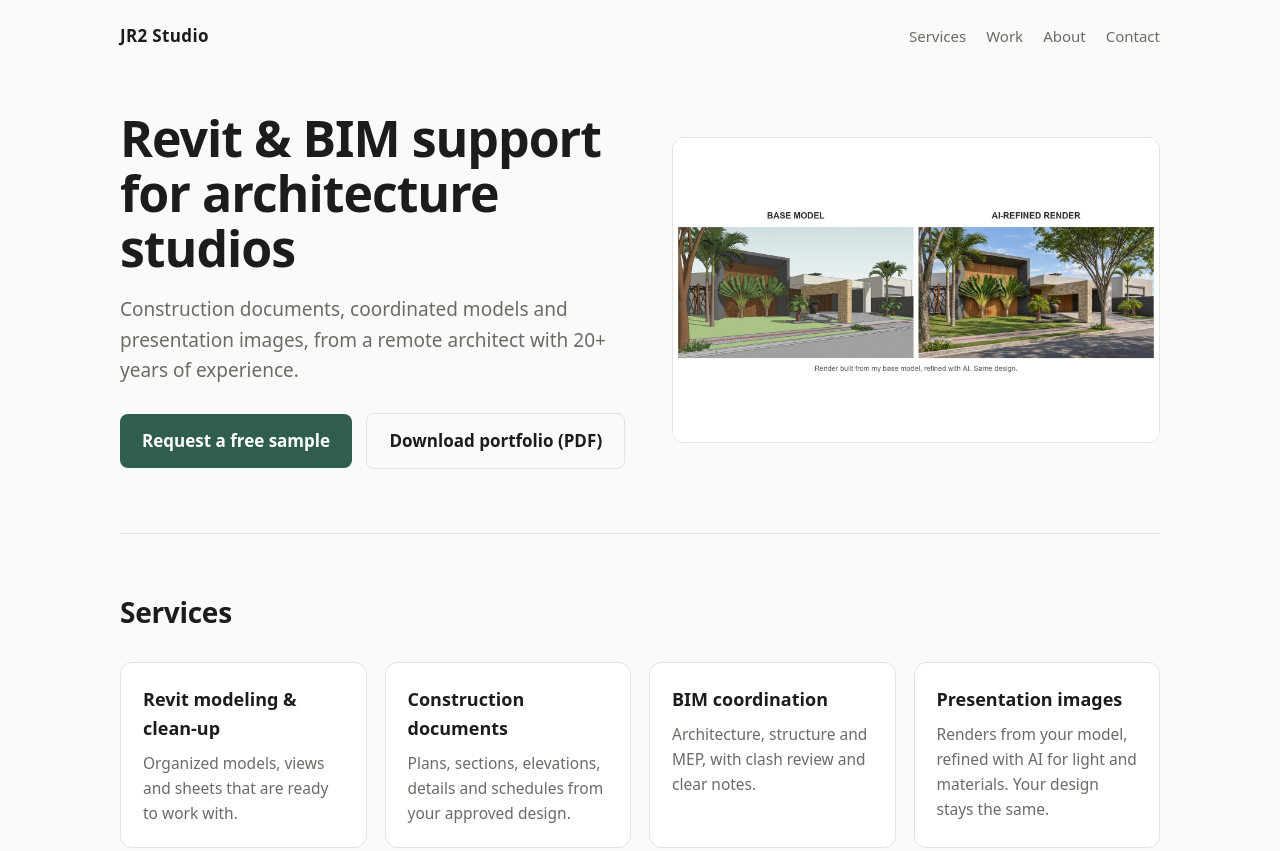
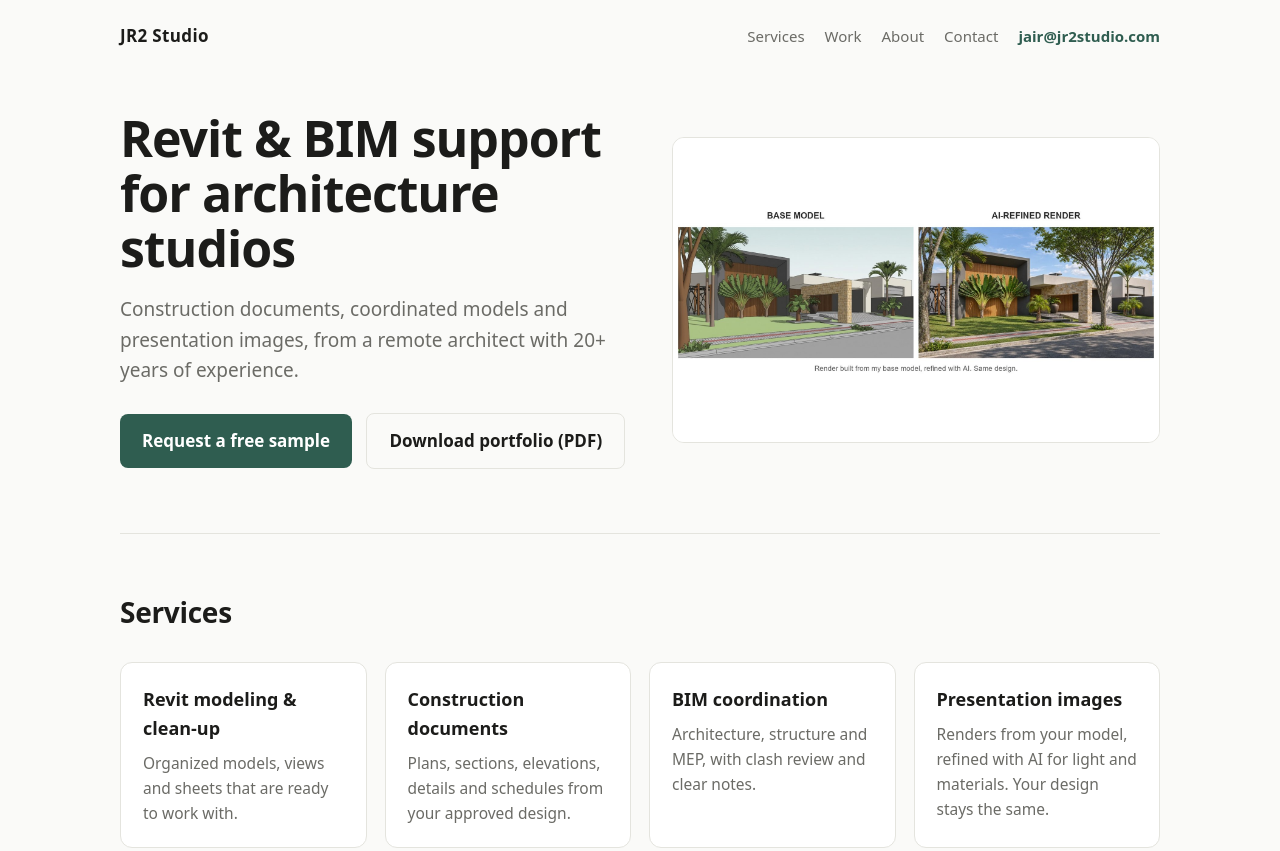
Before and after one commit to JR2PROJETOS/jr2studio, a plain HTML site: page index.html in a window 1280 px wide. Shown: the top 851 px of the page. Drawn offline with Linux system fonts and the light colour scheme.

Commit message:
Add email links in header and footer, webmail link
Co-Authored-By: Claude Sonnet 5.5 <noreply@anthropic.com>

```diff
--- a/index.html
+++ b/index.html
@@ -17,6 +17,9 @@ header{display:flex;justify-content:space-between;align-items:center;padding:22p
 .brand{font-weight:700;letter-spacing:.02em}
 nav a{margin-left:20px;text-decoration:none;color:var(--mute);font-size:15px}
 nav a:hover{color:var(--ink)}
+nav a.navmail{color:var(--accent);font-weight:600}
+@media (max-width:760px){nav a.navmail{display:none}}
+footer a{text-decoration:underline}
 .hero{display:grid;grid-template-columns:1.05fr 1fr;gap:40px;align-items:center;padding:40px 0 64px}
 h1{font-size:clamp(32px,5vw,50px);line-height:1.1;margin:0 0 18px;letter-spacing:-.02em}
 .lead{color:var(--mute);font-size:19px;margin:0 0 28px}
@@ -60,7 +63,7 @@ footer{border-top:1px solid var(--line);padding:32px 0 48px;color:var(--mute);fo
 <div class="wrap">
 <header>
   <div class="brand">JR2 Studio</div>
-  <nav><a href="#services">Services</a><a href="#work">Work</a><a href="#about">About</a><a href="#contact">Contact</a></nav>
+  <nav><a href="#services">Services</a><a href="#work">Work</a><a href="#about">About</a><a href="#contact">Contact</a><a class="navmail" href="mailto:jair@jr2studio.com">jair@jr2studio.com</a></nav>
 </header>
 
 <div class="hero">
@@ -152,6 +155,6 @@ footer{border-top:1px solid var(--line);padding:32px 0 48px;color:var(--mute);fo
   <p class="note"><a href="https://www.linkedin.com/in/jair-costa">LinkedIn</a></p>
 </section>
 </div>
-<footer><div class="wrap">&copy; 2026 JR2 Studio. Architect &amp; BIM professional, Brazil (remote).</div></footer>
+<footer><div class="wrap">&copy; 2026 JR2 Studio. Architect &amp; BIM professional, Brazil (remote).<br>Email: <a href="mailto:jair@jr2studio.com">jair@jr2studio.com</a> &nbsp;|&nbsp; <a href="https://www.linkedin.com/in/jair-costa">LinkedIn</a> &nbsp;|&nbsp; <a href="https://email.secureserver.net/" rel="noopener" target="_blank">Webmail</a></div></footer>
 </body>
 </html>
```
